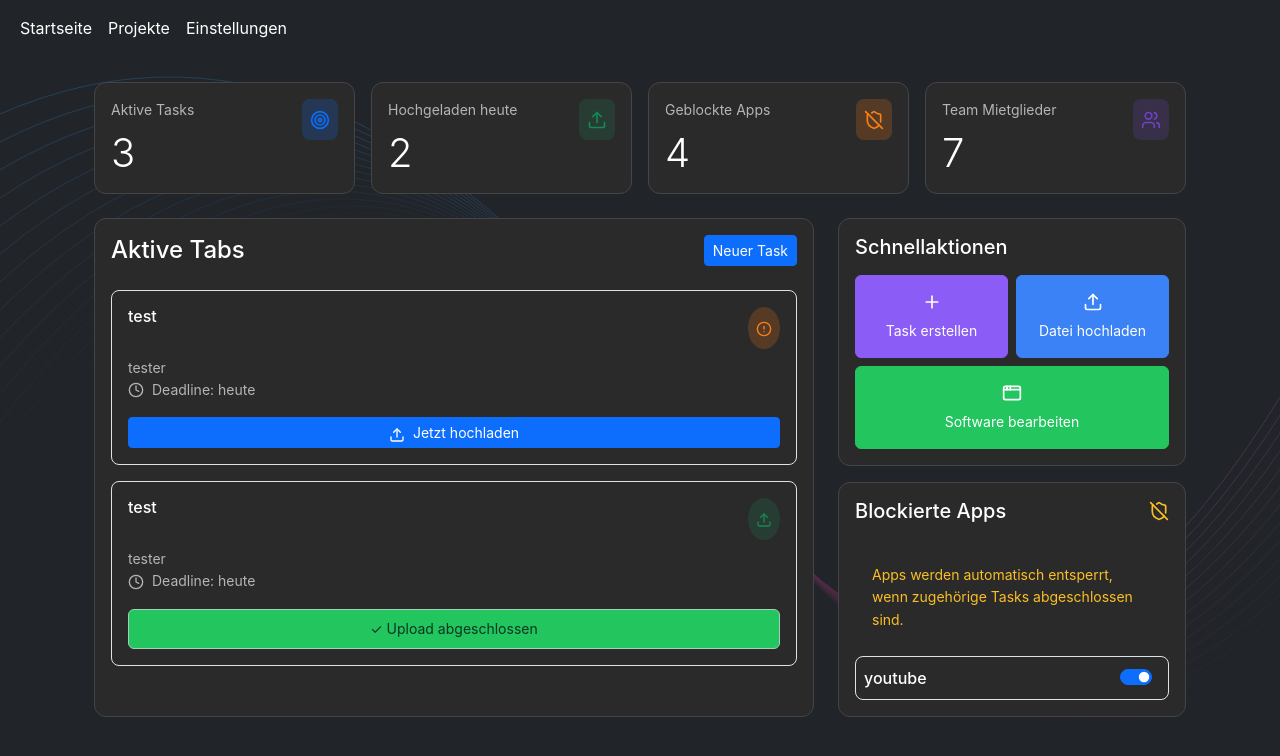
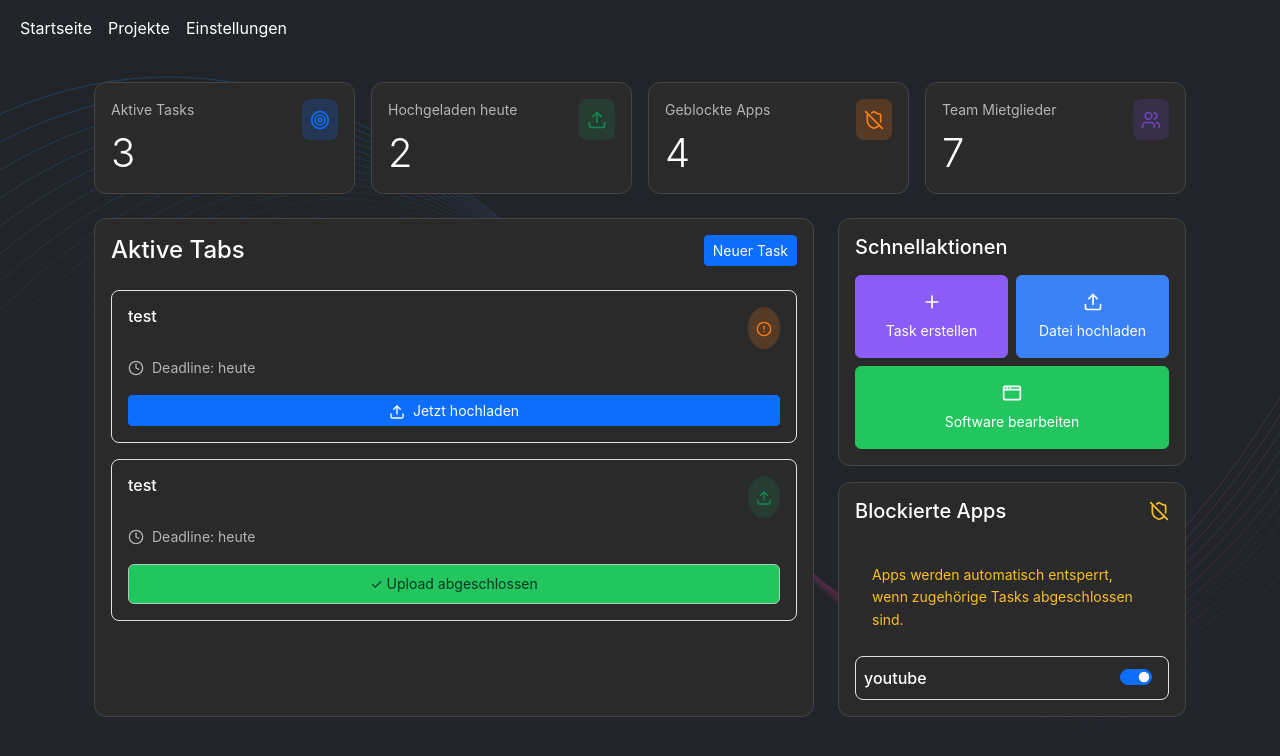
Before and after one commit to MakeMeFifi/FocusBlock, a React (Vite) app in the folder focusblock/src/renderer/: page / in a window 1280 px wide. Shown: the top 756 px of the page. Built offline with nearby package versions, Linux system fonts and the light colour scheme.

Commit message:
bug fix , deleteing everything that has something to do with projects

```diff
--- a/focusblock/src/renderer/src/App.tsx
+++ b/focusblock/src/renderer/src/App.tsx
@@ -28,14 +28,12 @@ function App(): React.JSX.Element {
                     id: 1,
                     title: 'test',
                     deadline: 'heute',
-                    project: 'tester',
                     uploaded: false
                   },
                   {
                     id: 1,
                     title: 'test',
                     deadline: 'heute',
-                    project: 'tester',
                     uploaded: true
                   }
                 ]}
--- a/focusblock/src/renderer/src/components/ActiveTasks.tsx
+++ b/focusblock/src/renderer/src/components/ActiveTasks.tsx
@@ -4,7 +4,6 @@ interface Task {
   id: number
   title: string
   deadline: string
-  project: string
   uploaded: boolean
 }
 
@@ -36,7 +35,6 @@ function ActiveTasks({ task }: TaskList): React.JSX.Element {
                   </div>
                 )}
               </div>
-              <p className="small text-muted-custom mb-0">{t.project}</p>
               <div className="d-flex align-items-center gap-2 mb-3 small text-muted-custom">
                 <Clock size={16} />
                 <span>Deadline: {t.deadline}</span>
```
